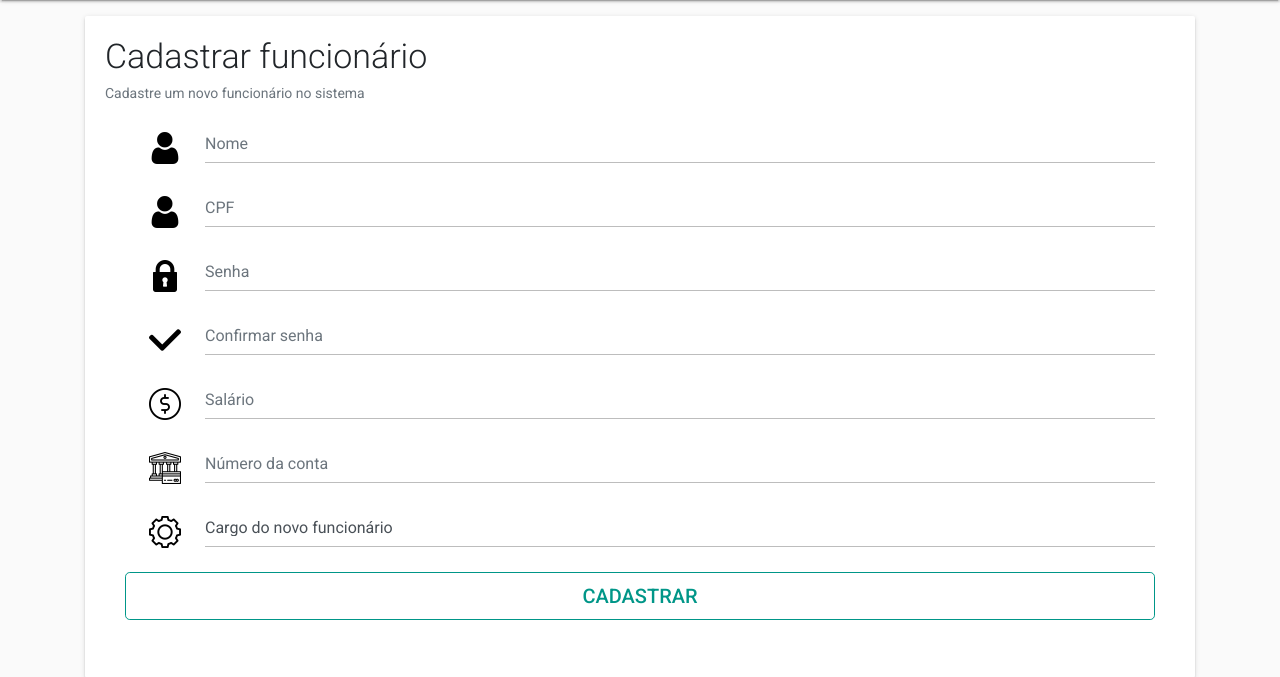
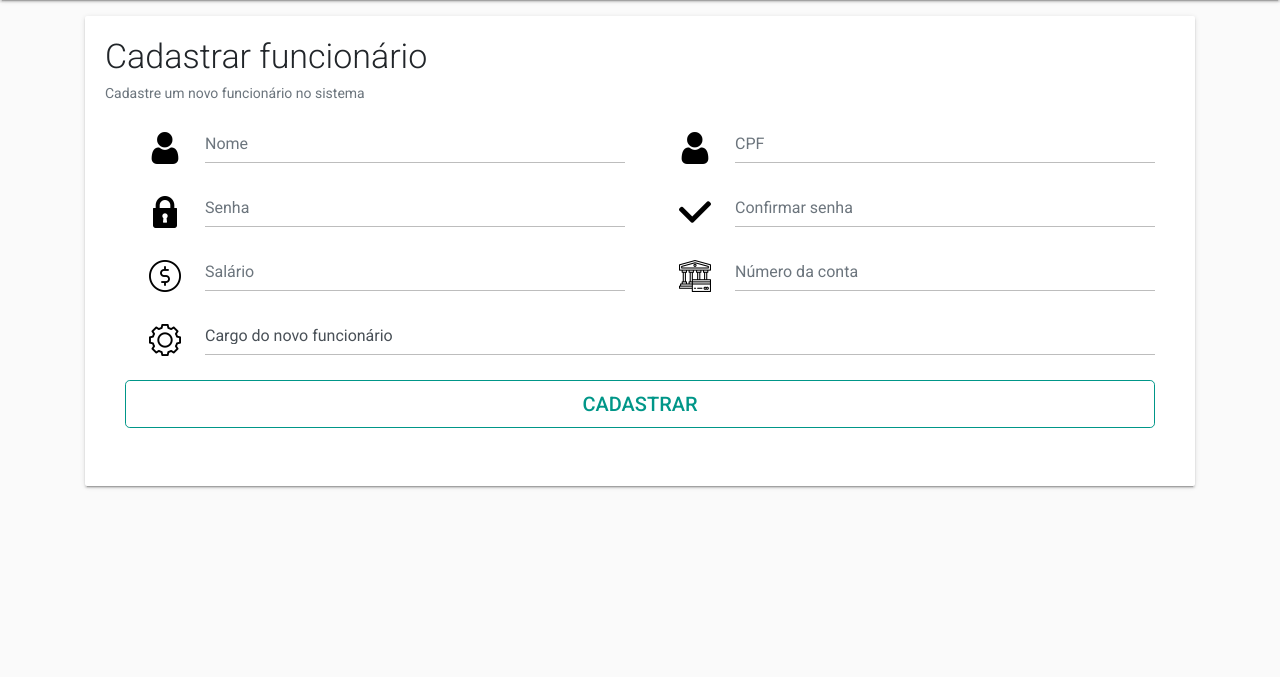
Before and after one commit to DawidOliveira/control_store, a PHP site: page /view/index.php in a window 1280 px wide. Shown: the part 53-730 px from the top of the page. Run offline with PHP 8.4, Linux system fonts and the light colour scheme.

Commit message:
Alterando espaço utilizado pelos fields

```diff
--- a/view/index.php
+++ b/view/index.php
@@ -72,36 +72,54 @@
             <div class="card-subtitle text-muted">Cadastre um novo funcionário no sistema</div>
             <div class="card-body">
               <form action="#" method="POST">
+                <div class="row">
+                  <div class="col">
                     <div class="input-group mb-3">
                       <div class="input-group-prepend mx-4 my-2 ">
                         <img src="assets/user.png" alt="user" width="32px" height="32px">
                       </div>
                       <input type="text" class="form-control" placeholder="Nome" aria-label="Nome" value="" name="name" aria-describedby="basic-addon1">
                     </div>
+                  </div>
+                  <div class="col">
                     <div class="input-group mb-3">
                       <div class="input-group-prepend mx-4 my-2 ">
                         <img src="assets/user.png" alt="user" width="32px" height="32px"> </div>
                       <input type="text" class="form-control" placeholder="CPF" aria-label="CPF" name="cpf" aria-describedby="basic-addon1">
                     </div>
+                  </div>
+                </div>
+                <div class="row">
+                  <div class="col">
                     <div class="input-group mb-3">
                       <div class="input-group-prepend mx-4 my-2 ">
                         <img src="assets/lock.png" alt="user" width="32px" height="32px"> </div>
                       <input type="text" class="form-control" placeholder="Senha" aria-label="Senha" name="password" aria-describedby="basic-addon1">
                     </div>
+                  </div>
+                  <div class="col">
                     <div class="input-group mb-3">
                       <div class="input-group-prepend mx-4 my-2 ">
                         <img src="assets/confirm.png" alt="user" width="32px" height="32px"> </div>
                       <input type="text" class="form-control" placeholder="Confirmar senha" aria-label="Confirmar senha" name="confirm_password" aria-describedby="basic-addon1">
                     </div>
+                  </div>
+                </div>
+                <div class="row">
+                  <div class="col">
                     <div class="input-group mb-3">
                       <div class="input-group-prepend mx-4 my-2 ">
                         <img src="assets/price.png" alt="user" width="32px" height="32px"> </div>
                       <input type="text" class="form-control" placeholder="Salário" aria-label="Salário" name="salary" aria-describedby="basic-addon1">
                     </div>
+                  </div>
+                  <div class="col">
                     <div class="input-group mb-3">
                       <div class="input-group-prepend mx-4 my-2 ">
                         <img src="assets/bank.png" alt="user" width="32px" height="32px"> </div>
                       <input type="text" class="form-control" placeholder="Número da conta" aria-label="Número da conta" name="bank-account" aria-describedby="basic-addon1">
+                    </div>
+                  </div>
                 </div>
                 <div class="input-group mb-3">
                   <div class="input-group-prepend mx-4 my-2 ">
```
Lines whose indentation alone changed are shown as unchanged.
